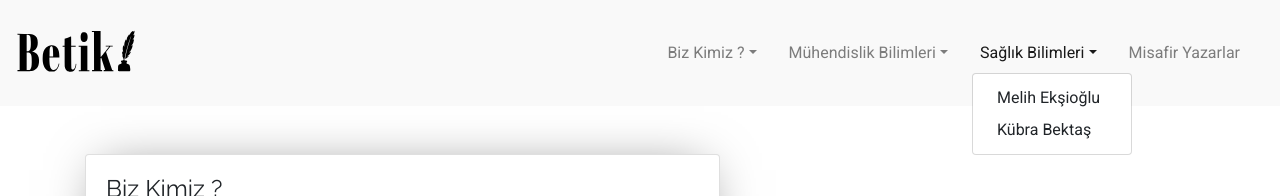
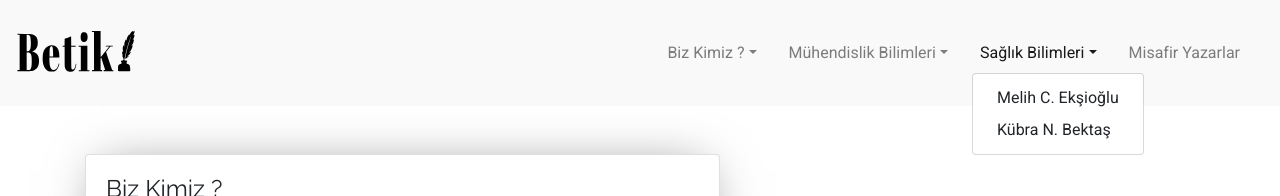
Before and after one commit to gngrozturk/Betik-Blog, a Next.js app: page /about in a window 1280 px wide. Both pictures are taken after a click on the button "Sağlık Bilimleri". Shown: the top 196 px of the page. Built offline with nearby package versions, Linux system fonts and the light colour scheme.

Commit message:
new post

```diff
--- a/components/navigation.js
+++ b/components/navigation.js
@@ -56,13 +56,13 @@ function Navigation() {
                 href="/melihcaneksioglu"
                 className={styles.dropdownItem}
               >
-                Melih Ekşioğlu
+                Melih C. Ekşioğlu
               </NavDropdown.Item>
               <NavDropdown.Item
                 href="/kubranurbektas"
                 className={styles.dropdownItem}
               >
-                Kübra Bektaş
+                Kübra N. Bektaş
               </NavDropdown.Item>
             </NavDropdown>
             <Nav.Link href="/misafiryazarlar" className={styles.mainItems}>
```
